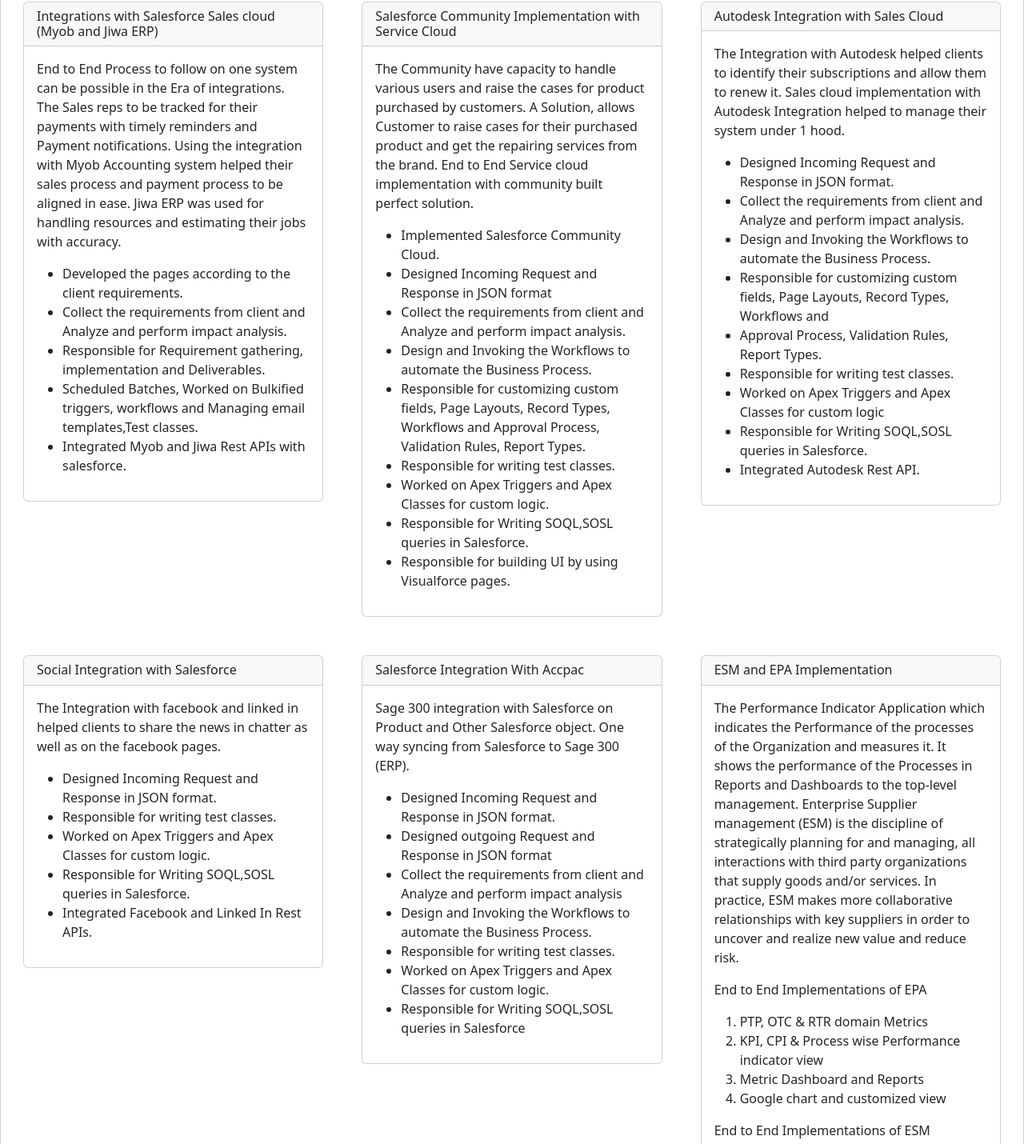
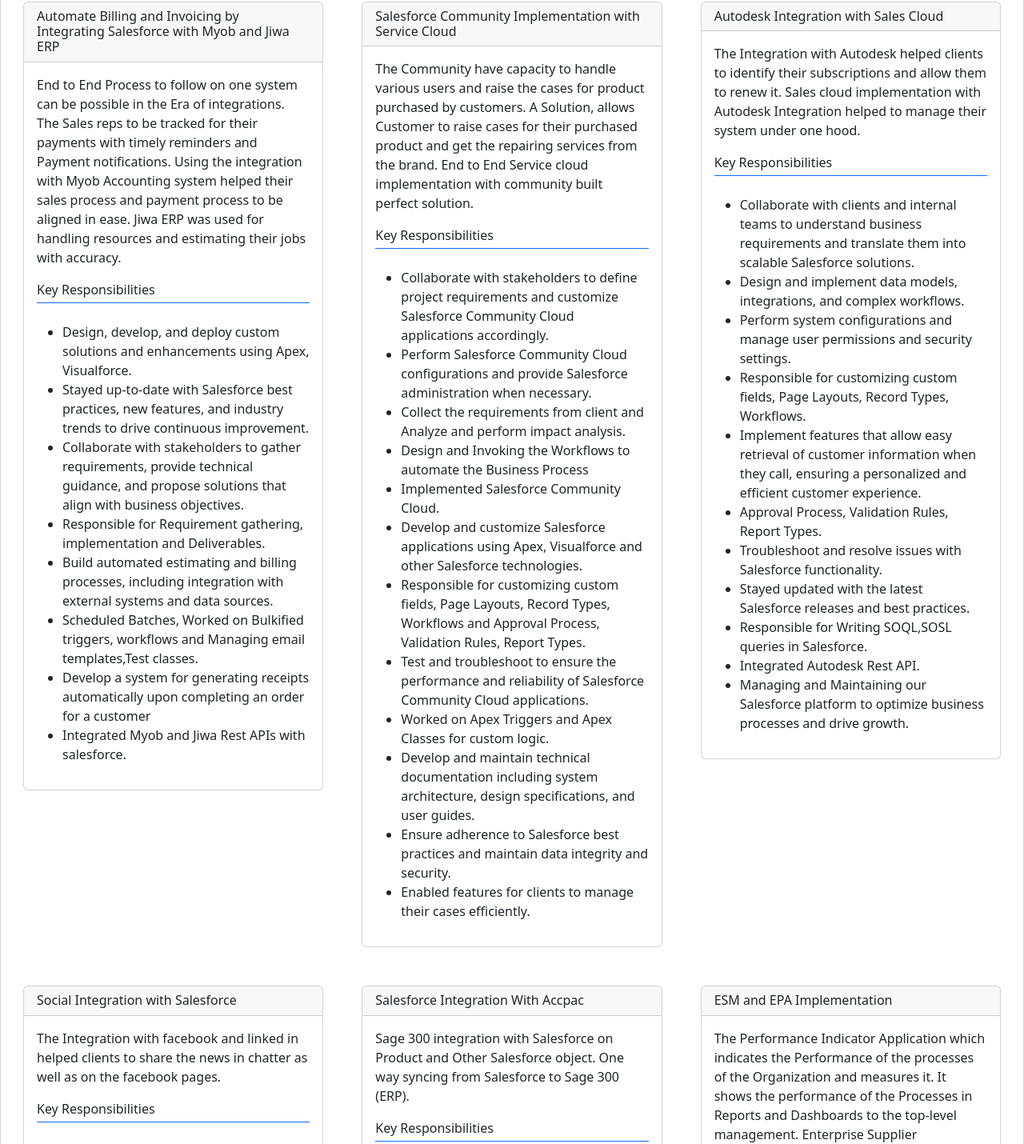
Before and after one commit to ghodasaranatavar/ghodasaranatavar.github.io, a plain HTML site: page experince.html in a window 1280 px wide. Shown: the part 508-1938 px from the top of the page at 80% size. Drawn offline with Linux system fonts and the light colour scheme.

Commit message:
Add files via upload

```diff
--- a/experince.html
+++ b/experince.html
@@ -77,7 +77,7 @@
                         <div class="col-sm-12 col-md-6 col-lg-4">
                             <div class="card">
                                 <div class="card-header h6">
-                                    Integrations with Salesforce Sales cloud (Myob and Jiwa ERP)
+                                    Automate Billing and Invoicing by Integrating Salesforce with Myob and Jiwa ERP
                                 </div>
                                 <div class="card-body">
                                     <p class="card-text">End to End Process to follow on one system can be possible in
@@ -86,15 +86,25 @@
                                         the integration with Myob Accounting system helped their sales process and
                                         payment process to be aligned in ease. Jiwa ERP was used for handling resources
                                         and estimating their jobs with accuracy.</p>
+                                    <div class="pb-1 mb-4 border-bottom border-primary">
+                                        Key Responsibilities
+                                    </div>
                                     <ul>
-                                        <li> Developed the pages according to the client requirements. </li>
-                                        <li> Collect the requirements from client and Analyze and perform impact
-                                            analysis.</li>
+                                        <li> Design, develop, and deploy custom solutions and enhancements using Apex,
+                                            Visualforce. </li>
+                                        <li> Stayed up-to-date with Salesforce best practices, new features, and
+                                            industry trends to drive continuous improvement. </li>
+                                        <li> Collaborate with stakeholders to gather requirements, provide technical
+                                            guidance, and propose solutions that align with business objectives.</li>
                                         <li> Responsible for Requirement gathering, implementation and Deliverables.
                                         </li>
+                                        <li>Build automated estimating and billing processes, including integration with
+                                            external systems and data sources.</li>
                                         <li> Scheduled Batches, Worked on Bulkified triggers, workflows and Managing
                                             email
                                             templates,Test classes. </li>
+                                        <li>Develop a system for generating receipts automatically upon completing an
+                                            order for a customer</li>
                                         <li> Integrated Myob and Jiwa Rest APIs with salesforce.</li>
                                     </ul>
                                 </div>
@@ -112,19 +122,31 @@
                                         purchased
                                         product and get the repairing services from the brand. End to End Service cloud
                                         implementation with community built perfect solution.</p>
+                                    <div class="pb-1 mb-4 border-bottom border-primary">
+                                        Key Responsibilities
+                                    </div>
                                     <ul>
+                                        <li>Collaborate with stakeholders to define project requirements and customize
+                                            Salesforce Community Cloud applications accordingly.</li>
+                                        <li>Perform Salesforce Community Cloud configurations and provide Salesforce
+                                            administration when necessary.</li>
+                                        <li>Collect the requirements from client and Analyze and perform impact
+                                            analysis.</li>
+                                        <li>Design and Invoking the Workflows to automate the Business Process </li>
                                         <li>Implemented Salesforce Community Cloud.</li>
-                                        <li>Designed Incoming Request and Response in JSON format</li>
-                                        <li>Collect the requirements from client and Analyze and perform impact
-                                            analysis. </li>
-                                        <li>Design and Invoking the Workflows to automate the Business Process. </li>
+                                        <li>Develop and customize Salesforce applications using Apex, Visualforce and
+                                            other Salesforce technologies.</li>
                                         <li>Responsible for customizing custom fields, Page Layouts, Record Types,
                                             Workflows and
                                             Approval Process, Validation Rules, Report Types.</li>
-                                        <li>Responsible for writing test classes. </li>
+                                        <li>Test and troubleshoot to ensure the performance and reliability of
+                                            Salesforce Community Cloud applications.</li>
                                         <li>Worked on Apex Triggers and Apex Classes for custom logic.</li>
-                                        <li>Responsible for Writing SOQL,SOSL queries in Salesforce.</li>
-                                        <li>Responsible for building UI by using Visualforce pages.</li>
+                                        <li>Develop and maintain technical documentation including system architecture,
+                                            design specifications, and user guides.</li>
+                                        <li>Ensure adherence to Salesforce best practices and maintain data integrity
+                                            and security.</li>
+                                        <li>Enabled features for clients to manage their cases efficiently.</li>
                                     </ul>
                                 </div>
                             </div>
@@ -139,20 +161,28 @@
                                         subscriptions and allow them
                                         to renew it. Sales cloud implementation with Autodesk Integration helped to
                                         manage their
-                                        system under 1 hood.</p>
+                                        system under one hood.</p>
+                                    <div class="pb-1 mb-4 border-bottom border-primary">
+                                        Key Responsibilities
+                                    </div>
                                     <ul>
-                                        <li>Designed Incoming Request and Response in JSON format. </li>
-                                        <li>Collect the requirements from client and Analyze and perform impact
-                                            analysis.</li>
-                                        <li>Design and Invoking the Workflows to automate the Business Process.</li>
+                                        <li>Collaborate with clients and internal teams to understand business
+                                            requirements and translate them into scalable Salesforce solutions.</li>
+                                        <li>Design and implement data models, integrations, and complex workflows.</li>
+                                        <li>Perform system configurations and manage user permissions and security
+                                            settings.</li>
                                         <li>Responsible for customizing custom fields, Page Layouts, Record Types,
-                                            Workflows and
+                                            Workflows.
                                         </li>
+                                        <li>Implement features that allow easy retrieval of customer information when
+                                            they call, ensuring a personalized and efficient customer experience.</li>
                                         <li>Approval Process, Validation Rules, Report Types.</li>
-                                        <li>Responsible for writing test classes.</li>
-                                        <li>Worked on Apex Triggers and Apex Classes for custom logic</li>
+                                        <li>Troubleshoot and resolve issues with Salesforce functionality.</li>
+                                        <li>Stayed updated with the latest Salesforce releases and best practices.</li>
                                         <li>Responsible for Writing SOQL,SOSL queries in Salesforce.</li>
                                         <li>Integrated Autodesk Rest API.</li>
+                                        <li>Managing and Maintaining our Salesforce platform to optimize business
+                                            processes and drive growth.</li>
                                     </ul>
                                 </div>
                             </div>
@@ -166,10 +196,19 @@
                                     <p class="card-text">The Integration with facebook and linked in helped clients to
                                         share the news in chatter as
                                         well as on the facebook pages.</p>
+                                    <div class="pb-1 mb-4 border-bottom border-primary">
+                                        Key Responsibilities
+                                    </div>
                                     <ul>
+                                        <li>Refactor legacy code and test coverage.</li>
+                                        <li>Make recommendations for enhancements and modifications to improve system
+                                            performance, efficiency and reporting.</li>
                                         <li>Designed Incoming Request and Response in JSON format.</li>
-                                        <li>Responsible for writing test classes.</li>
-                                        <li>Worked on Apex Triggers and Apex Classes for custom logic.</li>
+                                        <li>I have worked closely with the sales and marketing teams to ensure that data
+                                            is accurate and up-to-date, as well as helped with data migration. I ensured
+                                            no data is lost with changes / migration of data</li>
+                                        <li>Utilized bulkified Apex Triggers, Queueable Apex, Future Apex, Apex Test
+                                            Classes</li>
                                         <li>Responsible for Writing SOQL,SOSL queries in Salesforce.</li>
                                         <li>Integrated Facebook and Linked In Rest APIs.</li>
                                     </ul>
@@ -182,14 +221,20 @@
                                     Salesforce Integration With Accpac
                                 </div>
                                 <div class="card-body">
-                                    <p class="card-text">Sage 300 integration with Salesforce on Product and Other Salesforce object. One way syncing
+                                    <p class="card-text">Sage 300 integration with Salesforce on Product and Other
+                                        Salesforce object. One way syncing
                                         from Salesforce to Sage 300 (ERP).</p>
+                                    <div class="pb-1 mb-4 border-bottom border-primary">
+                                        Key Responsibilities
+                                    </div>
                                     <ul>
                                         <li>Designed Incoming Request and Response in JSON format. </li>
-                                        <li>Designed outgoing Request and Response in JSON format</li>
-                                        <li>Collect the requirements from client and Analyze and perform impact analysis </li>
+                                        <li>Develop custom objects, fields, workflows, and validation rules.</li>
+                                        <li>Collect the requirements from client and Analyze and perform impact analysis
+                                            and translate business requirements into scalable Salesforce solutions.
+                                        </li>
                                         <li>Design and Invoking the Workflows to automate the Business Process. </li>
-                                        <li>Responsible for writing test classes.</li>
+                                        <li>Identify process improvements in Opportunities and Lead.</li>
                                         <li>Worked on Apex Triggers and Apex Classes for custom logic.</li>
                                         <li>Responsible for Writing SOQL,SOSL queries in Salesforce</li>
                                     </ul>
@@ -202,7 +247,17 @@
                                     ESM and EPA Implementation
                                 </div>
                                 <div class="card-body">
-                                    <p class="card-text">The Performance Indicator Application which indicates the Performance of the processes of the Organization and measures it. It shows the performance of the Processes in Reports and Dashboards to the top-level management. Enterprise Supplier management (ESM) is the discipline of strategically planning for and managing, all interactions with third party organizations that supply goods and/or services. In practice, ESM makes more collaborative relationships with key suppliers in order to uncover and realize new value and reduce risk.</p>
+                                    <p class="card-text">The Performance Indicator Application which indicates the
+                                        Performance of the processes of the Organization and measures it. It shows the
+                                        performance of the Processes in Reports and Dashboards to the top-level
+                                        management. Enterprise Supplier management (ESM) is the discipline of
+                                        strategically planning for and managing, all interactions with third party
+                                        organizations that supply goods and/or services. In practice, ESM makes more
+                                        collaborative relationships with key suppliers in order to uncover and realize
+                                        new value and reduce risk.</p>
+                                    <div class="pb-1 mb-4 border-bottom border-primary">
+                                        Key Responsibilities
+                                    </div>
                                     <p class="card-text">End to End Implementations of EPA</p>
                                     <ol>
                                         <li>PTP, OTC & RTR domain Metrics</li>
@@ -221,7 +276,8 @@
                                         <li>Responsible for writing test classes. </li>
                                         <li>Worked on Apex Triggers and Apex Classes for custom logic. </li>
                                         <li>Responsible for Writing SOQL. </li>
-                                        <li>Responsible for customizing custom fields, Page Layouts, Record Types, Workflows and
+                                        <li>Responsible for customizing custom fields, Page Layouts, Record Types,
+                                            Workflows and
                                             Approval Process, Validation Rules, Report Types.</li>
                                     </ul>
                                 </div>
```
